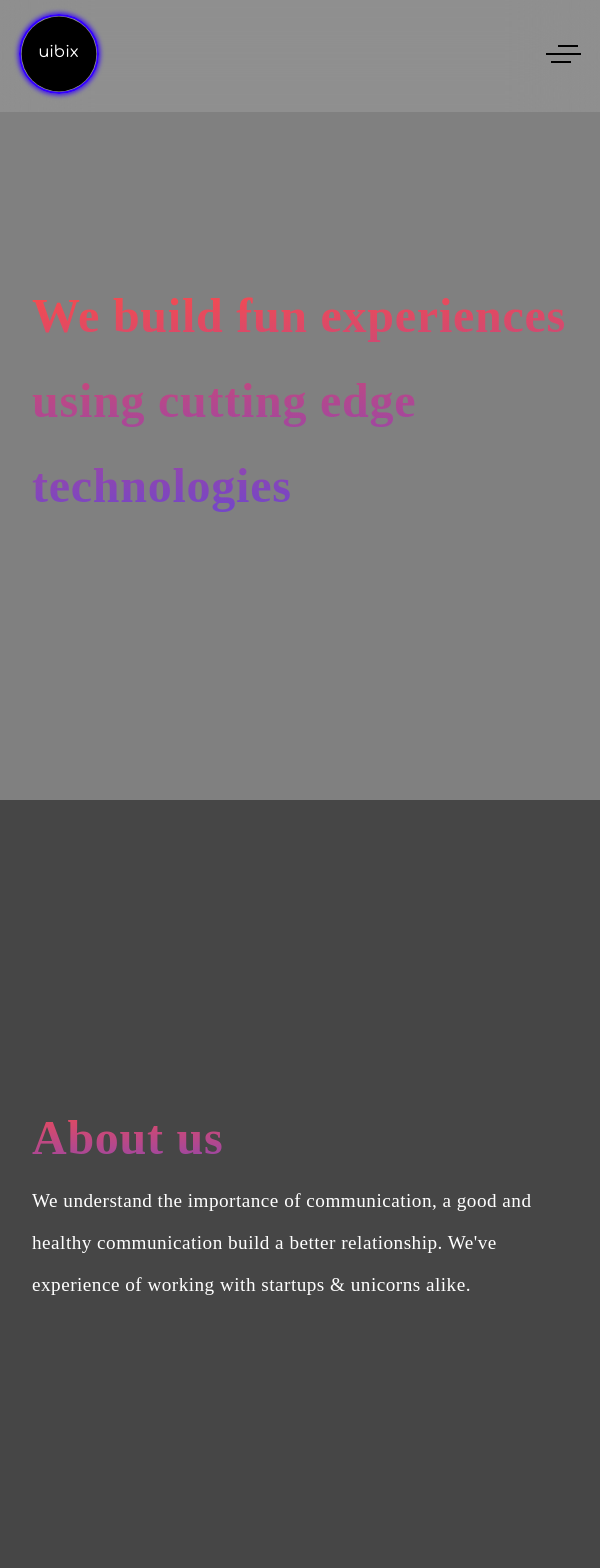
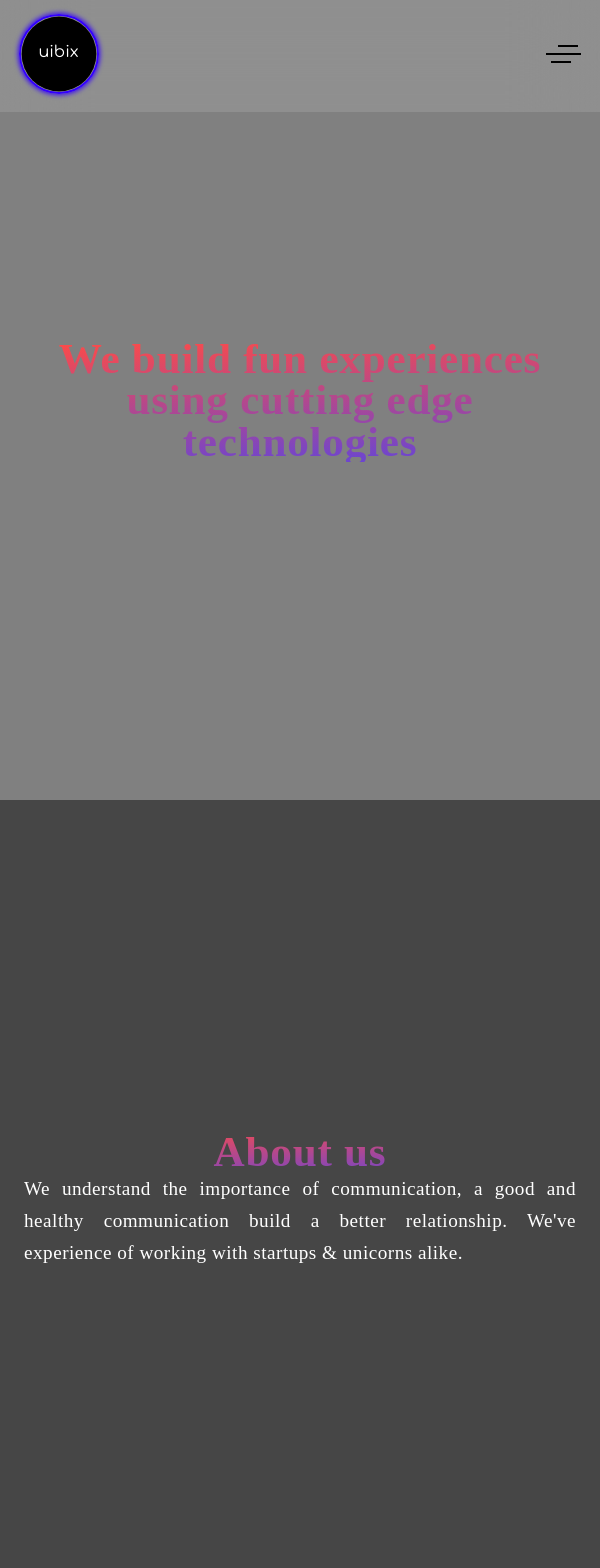
Before and after one commit to codeguyakash/Horizontal-Scrolling, a React (Create React App) app: page / in a window 600 px wide. Shown: the top 1568 px of the page. Built offline with nearby package versions, Linux system fonts and the light colour scheme.

Commit message:
make responsive

```diff
--- a/src/index.css
+++ b/src/index.css
@@ -99,7 +99,7 @@ h2 {
   justify-content: space-between;
 }
 
-@media screen and (min-width: 601px) and (max-width: 1023px) {
+@media screen and (min-width: 600px) and (max-width: 1023px) {
   .nav {
     width: 100%;
     height: 8rem;
@@ -122,11 +122,13 @@ h2 {
 
   h1 {
     font-size: 4rem;
+    line-height: 1rem;
   }
   h2 {
     font-size: 1.2rem;
+    line-height: 2rem;
   }
-  .content-div{
+  .content-div {
     padding: 0 3.5rem;
   }
 }
@@ -151,12 +153,16 @@ h2 {
     display: block;
   }
   h1 {
-    font-size: 3rem;
+    font-size: 2.7rem;
+    line-height: 2.6rem;
+    text-align: center;
   }
   h2 {
     font-size: 1.2rem;
+    line-height: 2rem;
+    text-align: justify;
   }
-  .content-div{
-    padding: 0 2rem;
+  .content-div {
+    padding: 0 1.5rem;
   }
 }
```
